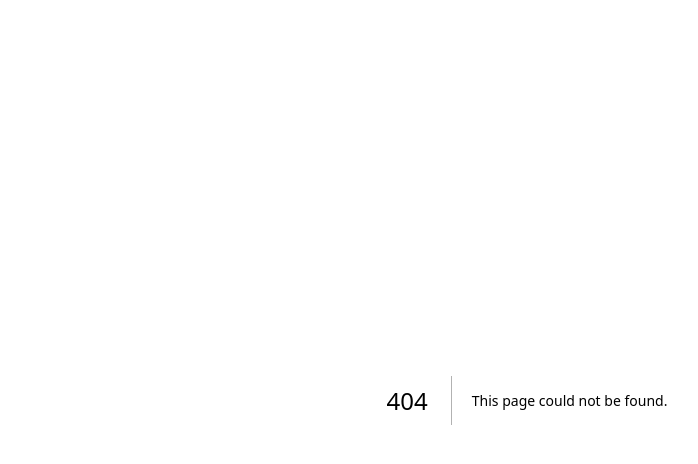
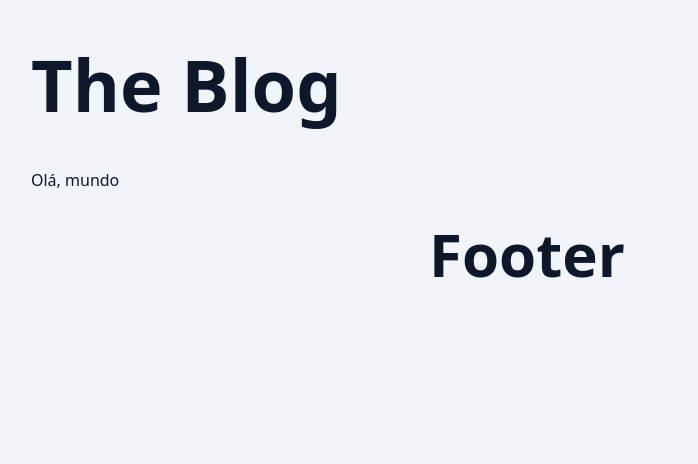
Before and after one commit to Lucas-d-Barbosa/blog, a Next.js app: page /about in a window 1280 px wide. Before the commit this address had no page. Shown: the top 464 px of the page, without its empty margins (113-811 px from the left). Built offline with nearby package versions, Linux system fonts and the light colour scheme.

Commit message:
feat: Criando um layout padrão para as várias rotas.

```diff
--- /dev/null
+++ b/src/app/about/page.tsx
@@ -0,0 +1,8 @@
+import { Metadata } from "next";
+
+export const metadata: Metadata = {
+  title: "About",
+};
+export default function AboutPage() {
+  return <h1>Olá, mundo</h1>;
+}
--- a/src/app/layout.tsx
+++ b/src/app/layout.tsx
@@ -1,8 +1,13 @@
 import type { Metadata } from "next";
 import "./globals.css";
+import Container from "@/components/Container";
+import Header from "@/components/Header";
 
 export const metadata: Metadata = {
-  title: "The blog - Este é um blog com Next.js",
+  title: {
+    default: "The blog - Este é um blog com Next.js",
+    template: "%s | The Blog",
+  },
   description: "Essa seria a descrição dessa página",
 };
 
@@ -13,7 +18,17 @@
 export default function RootLayout({ children }: Readonly<RootLayoutProps>) {
   return (
     <html lang="pt-br">
-      <body>{children}</body>
+      <body>
+        <Container>
+          <Header />
+
+          {children}
+
+          <footer className="mt-auto d-flex items-end">
+            <p className="text-6xl font-bold text-center py-8 ">Footer</p>
+          </footer>
+        </Container>
+      </body>
     </html>
   );
 }
--- a/src/app/page.tsx
+++ b/src/app/page.tsx
@@ -1,5 +1,3 @@
-import Container from "@/components/Container";
-import Header from "@/components/Header";
 import PostFeatured from "@/components/PostFeatured";
 import PostsList from "@/components/PostsList";
 import SpinLoader from "@/components/SpinLoader";
@@ -8,17 +6,13 @@
 
 export default async function HomePage() {
   return (
-    <Container>
-      <Header />
+    <>
       <Suspense fallback={<SpinLoader />}>
         <PostFeatured />
       </Suspense>
       <Suspense fallback={<SpinLoader />}>
         <PostsList />
       </Suspense>
-      <footer className="mt-auto d-flex items-end">
-        <p className="text-6xl font-bold text-center py-8 ">Footer</p>
-      </footer>
-    </Container>
+    </>
   );
 }
```
